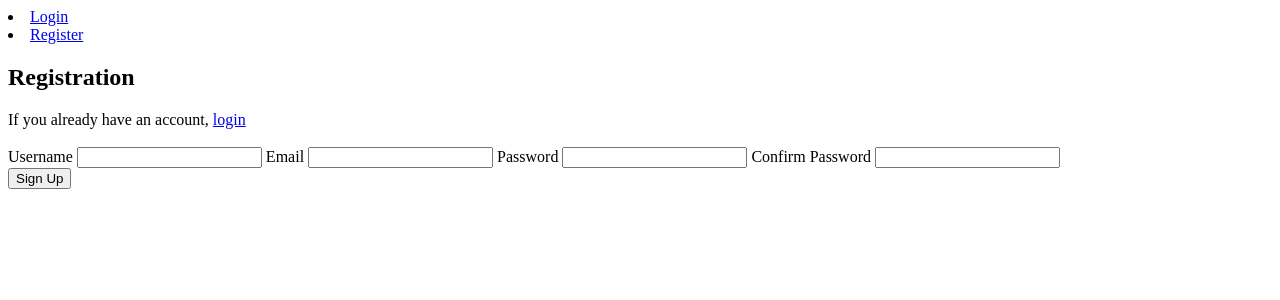
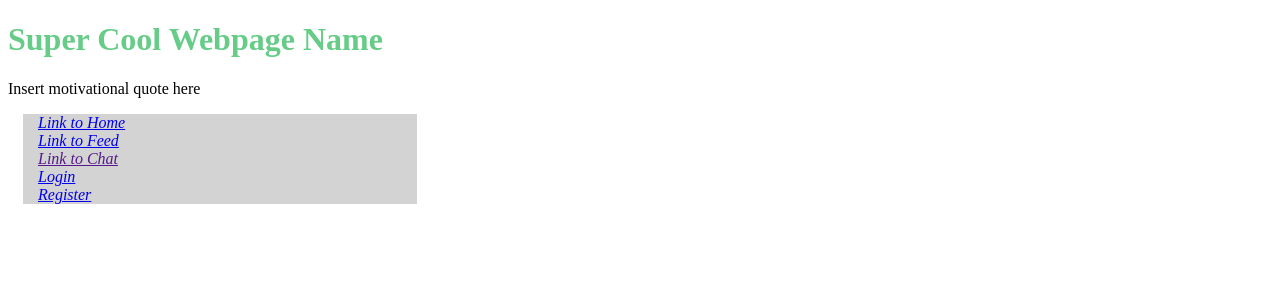
Before and after one commit to licykk/Technica2021, a Flask app: page /register in a window 1280 px wide. Shown: the top 300 px of the page. Run offline with Flask 2, Linux system fonts and the light colour scheme; some libraries are stand-ins or nearby versions.

Commit message:
made minor visual change

```diff
--- a/flask_app/routes.py
+++ b/flask_app/routes.py
@@ -57,3 +57,9 @@
 def logout():
     logout_user()
     return redirect(url_for('index'))
+
+
+@app.route("/profile")
+@login_required
+def profile():
+    return render_template("account.html")
--- a/flask_app/templates/template.html
+++ b/flask_app/templates/template.html
@@ -1,3 +1,4 @@
+{% extends "webpage.html" %}
 {% block header %}
 {% if current_user.is_authenticated %}
     <li class="nav-item">
--- a/flask_app/templates/webpage.html
+++ b/flask_app/templates/webpage.html
@@ -2,7 +2,7 @@
 <html>
 <head>
     <title>Page Title</title>
-    <link href = "C:\Users\jenny\Desktop\technica 2021\webpage.css" rel = "stylesheet" type = "text/css">
+    <link rel="stylesheet" href="{{ url_for('static', filename='webpage.css') }}">
 </head>
 
 <body>
@@ -11,10 +11,16 @@
 
     <aside>
         <div class="navbar">
-            <a href="#">Link to Home</a> <br>
+            <a href="{{ url_for('index') }}">Link to Home</a> <br>
             <a href="#">Link to Feed</a> <br>
-            <a href="#">Link to Chat</a> <br>
-            <a href="#" class="right">Link to Profile</a>
+            <a href="">Link to Chat</a> <br>
+            {% if current_user.is_authenticated %}
+            <a href="#" class="right">Account</a>
+            <a href="{{ url_for('logout') }}">Logout</a>
+            {% else %}
+            <a href="{{ url_for('login') }}">Login</a> <br>
+            <a href="{{ url_for('register') }}">Register</a>
+            {% endif %}
         </div>
     </aside>
 </body>
```
Also changed, not shown: flask_app/static/webpage.css (renamed from flask_app/templates/webpage.css), flask_app/templates/account.html (added).
